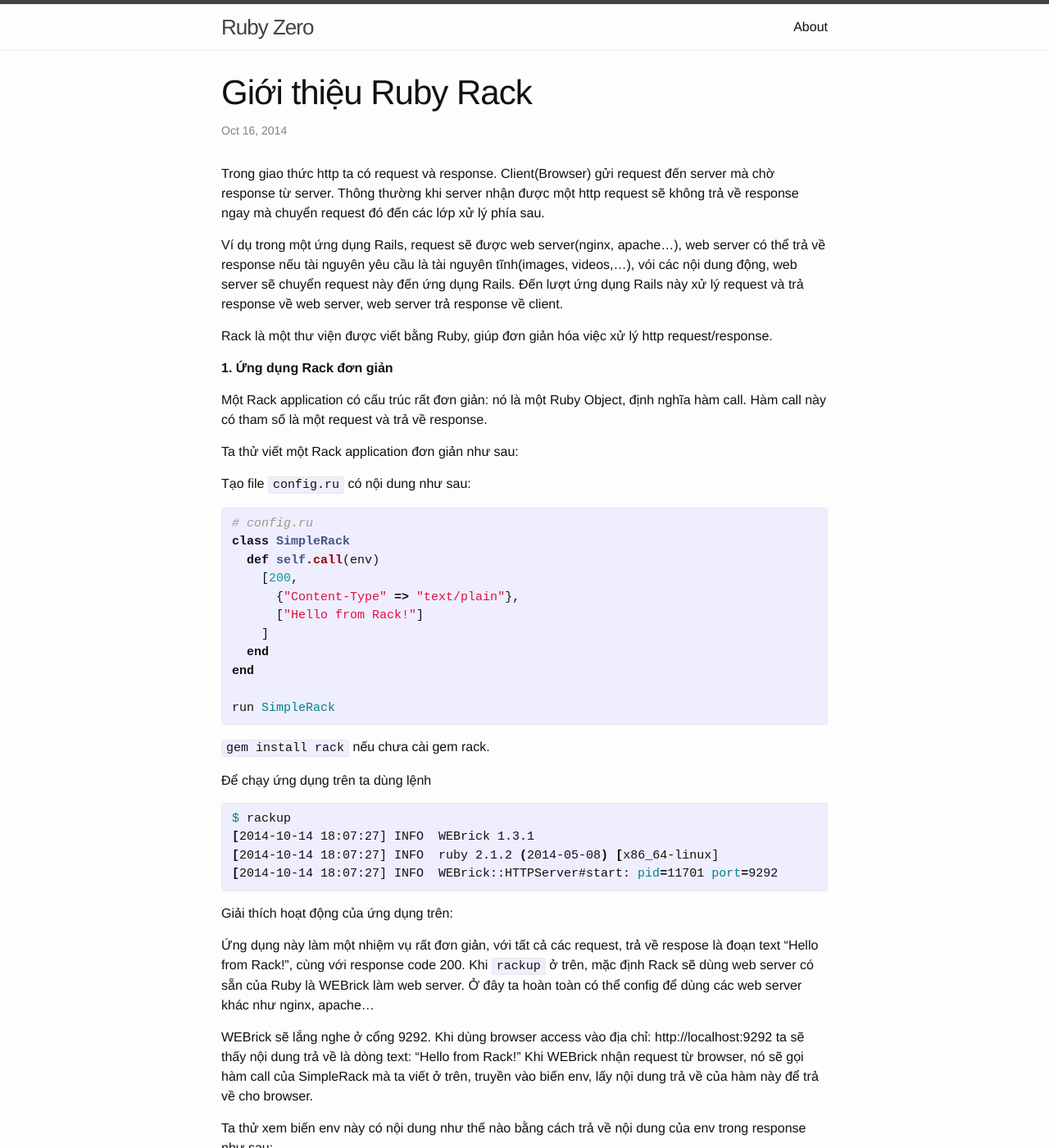
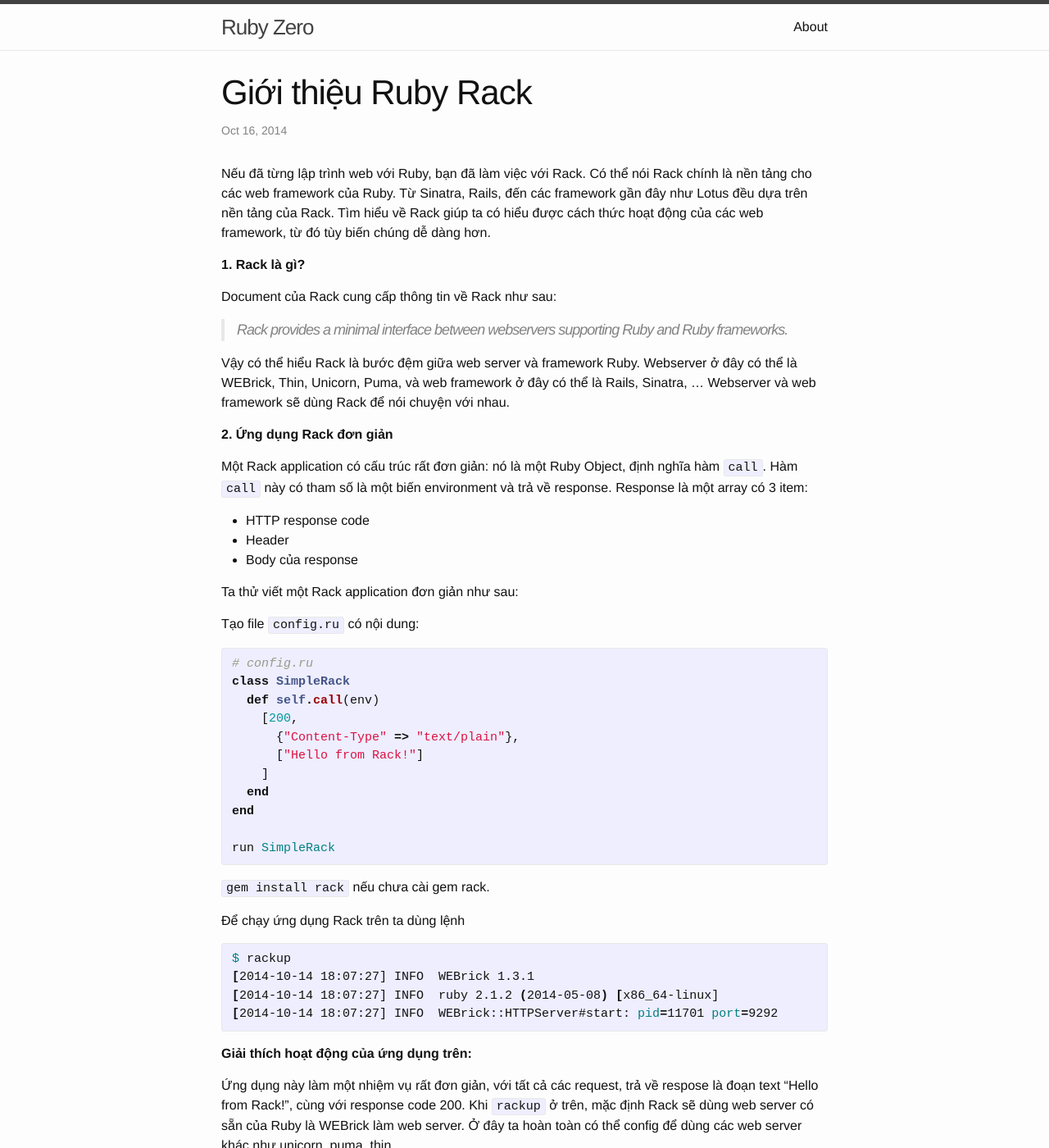
Before and after one commit to zinh/zinh.github.io, a Jekyll site: the page built from _posts/2014-10-16-gioi-thieu-ruby-rack.markdown, in a window 1280 px wide and 1400 px high. Shown: the whole window at 82% size. Built offline with Jekyll 4.4.1, drawn with Linux system fonts in a browser that asks for light colours; some of the changed text lies outside the part shown.

Commit message:
update rack

````diff
--- a/_posts/2014-10-16-gioi-thieu-ruby-rack.markdown
+++ b/_posts/2014-10-16-gioi-thieu-ruby-rack.markdown
@@ -6,23 +6,31 @@
 categories: ruby
 ---
 
-Trong giao thức http ta có request và response. Client(Browser) gửi request đến server mà chờ response từ server.
-Thông thường khi server nhận được một http request sẽ không trả về response ngay mà chuyển request đó đến các lớp xử lý
-phía sau.
+Nếu đã từng lập trình web với Ruby, bạn đã làm việc với Rack. Có thể nói Rack chính là nền tảng cho các web framework của Ruby.
+Từ Sinatra, Rails, đến các framework gần đây như Lotus đều dựa trên nền tảng của Rack. Tìm hiểu về Rack giúp ta có hiểu được cách
+thức hoạt động của các web framework, từ đó tùy biến chúng dễ dàng hơn.
 
-Ví dụ trong một ứng dụng Rails, request sẽ được web server(nginx, apache...), web server có thể trả về response nếu tài
-nguyên yêu cầu là tài nguyên tĩnh(images, videos,...), vói các nội dung động, web server sẽ chuyển request này đến ứng dụng Rails.
-Đến lượt ứng dụng Rails này xử lý request và trả response về web server, web server trả response về client.
+__1. Rack là gì?__
 
-Rack là một thư viện được viết bằng Ruby, giúp đơn giản hóa việc xử lý http request/response.
+Document của Rack cung cấp thông tin về Rack như sau:
 
-__1. Ứng dụng Rack đơn giản__
+> Rack provides a minimal interface between webservers supporting Ruby and Ruby frameworks.
 
-Một Rack application có cấu trúc rất đơn giản: nó là một Ruby Object, định nghĩa hàm call. Hàm call này có tham số là một request và trả về response.
+Vậy có thể hiểu Rack là bước đệm giữa web server và framework Ruby. Webserver ở đây có thể là WEBrick, Thin, Unicorn, Puma, và web framework
+ở đây có thể là Rails, Sinatra, ... Webserver và web framework sẽ dùng Rack để nói chuyện với nhau.
+
+__2. Ứng dụng Rack đơn giản__
+
+Một Rack application có cấu trúc rất đơn giản: nó là một Ruby Object, định nghĩa hàm `call`. Hàm `call` này có tham số là một biến environment và trả về response.
+Response là một array có 3 item:
+
+  - HTTP response code
+  - Header
+  - Body của response
 
 Ta thử viết một Rack application đơn giản như sau:
 
-Tạo file `config.ru` có nội dung như sau:
+Tạo file `config.ru` có nội dung:
 
 {% highlight ruby %}
 # config.ru
@@ -40,7 +48,8 @@
 
 `gem install rack`  nếu chưa cài gem rack.
 
-Để chạy ứng dụng trên ta dùng lệnh
+Để chạy ứng dụng Rack trên ta dùng lệnh
+
 {% highlight bash %}
 $ rackup
 [2014-10-14 18:07:27] INFO  WEBrick 1.3.1
@@ -48,13 +57,14 @@
 [2014-10-14 18:07:27] INFO  WEBrick::HTTPServer#start: pid=11701 port=9292
 {% endhighlight %}
 
-Giải thích hoạt động của ứng dụng trên:
+__Giải thích hoạt động của ứng dụng trên:__
 
 Ứng dụng này làm  một nhiệm vụ rất đơn giản, với tất cả các request, trả về respose là đoạn text "Hello from Rack!", cùng với response code 200.
 Khi `rackup` ở trên, mặc định Rack sẽ dùng web server có sẵn của Ruby là WEBrick làm web server. Ở đây ta hoàn toàn có thể config để dùng các web server khác
-như nginx, apache...
+như unicorn, puma, thin...
 
-WEBrick sẽ lắng nghe ở cổng 9292. Khi dùng browser access vào địa chỉ: http://localhost:9292 ta sẽ thấy nội dung trả về là dòng text: "Hello from Rack!"
+WEBrick sẽ lắng nghe ở cổng 9292. Khi dùng browser access vào địa chỉ: [http://localhost:9292](http://localhost:9292) ta sẽ thấy nội dung trả về là dòng text: "Hello from Rack!"
+
 Khi WEBrick nhận request từ browser, nó sẽ gọi hàm call của SimpleRack mà ta viết ở trên, truyền vào biến env, lấy nội dung trả về của hàm này để trả về cho browser.
 
 Ta thử xem biến env này có nội dung như thế nào bằng cách trả về nội dung của env trong response như sau:
@@ -72,13 +82,13 @@
 end
 {% endhighlight %}
 
-Restart ứng dụng rack và request http://localhost:9292 ta thấy nội dung trả về chính là nội dung của biến env. Trong đó có một số key cần chú ý:
+Restart ứng dụng rack và request [http://localhost:9292](http://localhost:9292) ta thấy nội dung trả về chính là nội dung của biến env. Trong đó có một số key cần chú ý:
 
   - `PATH_INFO`: path của request. Mặc định sẽ là `/`
   - `QUERY_STRING`: params của request
   - `REQUEST_METHOD`: http method, GET, POST,...
 
-Thử access bằng địa chỉ: http://localhost:9292/index.php?id=1010 ta sẽ thấy các value tương ứng với các key trên:
+Thử access bằng địa chỉ: [http://localhost:9292/index.php?id=1010](http://localhost:9292/index.php?id=1010) ta sẽ thấy các value tương ứng với các key trên:
 
   - `PATH_INFO`: /index.php
   - `QUERY_STRING`: id=1010
@@ -116,27 +126,31 @@
 # config.ru
 class SimpleRack
   def self.call(env)
-    params = self.parse_param(env['QUERY_STRING'])
+    params = parse_param(env['QUERY_STRING'])
 
-    routing(env['PATH_INFO'], params)
+    body = routing(env['PATH_INFO'], params)
 
-    [200,
+    [
+      200,
       {"Content-Type" => "text/plain"},
-      ["Hello #{params['name']}"]
+      body
     ]
   end
 
   # input: "params1=value1&params2=value2"
   # output: {"params1" => "value1", "params2" => "value2"}
-  def self.parse_param(query_string)
+  def parse_param(query_string)
     Hash[*str.split(/[&=]/)] unless query_string.nil?
   end
 
   def routing(path, params)
     case(path)
     when 'index.html':
+      ["You are at index.html page"]
     when 'login.html':
+      ["You are at login.html page"]
     else
+      ["Route not found!"]
     end
   end
 end
@@ -157,12 +171,10 @@
 Rails.application.routes
 {% endhighlight %}
 
-Ta viết lại ứng dụng SimpleRack với 2 middleware như sau:
-Code:
+Để hiểu rõ hơn, ta viết lại ứng dụng SimpleRack với 2 middleware như sau:
 
 {% highlight ruby %}
 # config.ru
-
 class Logger
   def initialize
     @app = app
@@ -195,38 +207,8 @@
 Request --> Logger --> SimpleRack --> Logger --> Browser
 ```
 
-Logger sẽ pass request cho `SimpleRack` xử lý, `SimpleRack` xử lý xong trả response lại cho `Logger`, `Logger` append một dòng log vào response và trả response này về lại cho browser.
+`Logger` sẽ pass request cho `SimpleRack` xử lý, `SimpleRack` xử lý xong trả response lại cho `Logger`, `Logger` append một dòng log vào response và trả response này về lại cho browser
 
-Trở lại một chút với Rack Middleware của Rails, ta có thể dùng lệnh `rack middleware` để liệt kê tất cả các Rack Middleware  của một ứng dụng Rails. Mặc định sẽ các có middleware sau:
+Vì thế khi access địa chỉ [http://localhost:9292](http://localhost:9292) ta thấy ngoài nội dung "Hello from Rack!" còn thêm 1 dòng "Info: This is log of Logger middleware", dòng này chính là kết quả việc thực hiện middleware Logger.
 
-{% highlight ruby %}
-use Rack::Sendfile
-use ActionDispatch::Static
-use Rack::Lock
-use #<ActiveSupport::Cache::Strategy::LocalCache::Middleware:0x000000029a0838>
-use Rack::Runtime
-use Rack::MethodOverride
-use ActionDispatch::RequestId
-use Rails::Rack::Logger
-use ActionDispatch::ShowExceptions
-use ActionDispatch::DebugExceptions
-use ActionDispatch::RemoteIp
-use ActionDispatch::Reloader
-use ActionDispatch::Callbacks
-use ActiveRecord::Migration::CheckPending
-use ActiveRecord::ConnectionAdapters::ConnectionManagement
-use ActiveRecord::QueryCache
-use ActionDispatch::Cookies
-use ActionDispatch::Session::CookieStore
-use ActionDispatch::Flash
-use ActionDispatch::ParamsParser
-use Rack::Head
-use Rack::ConditionalGet
-use Rack::ETag
-run Rails.application.routes
-{% endhighlight %}
-
-Ta thấy để một request đến được tầng xử lý của Controller đã qua rất nhiều middleware khác nhau.
-
-Mình sẽ dành việc đi sâu vào các middleware này trong một bài blog khác. Các bạn cũng có thể tham khảo
-về các middleware này tại địa chỉ: [http://guides.rubyonrails.org/rails_on_rack.html](http://guides.rubyonrails.org/rails_on_rack.html)
+Bên cạnh các chức năng cơ bản trên, Rack còn implement sẵn một số hàm helper như parse params, build response,... Chi tiết hơn có thể tham khảo ở document của Rack tại: [http://www.rubydoc.info/github/rack/rack](http://www.rubydoc.info/github/rack/rack)
````
Also changed, not shown: other parts of _posts/2014-10-16-gioi-thieu-ruby-rack.markdown (+3 -3 lines).
